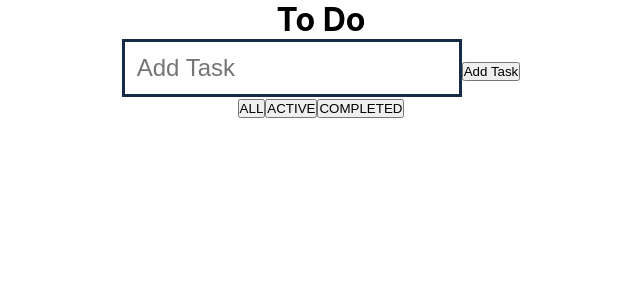
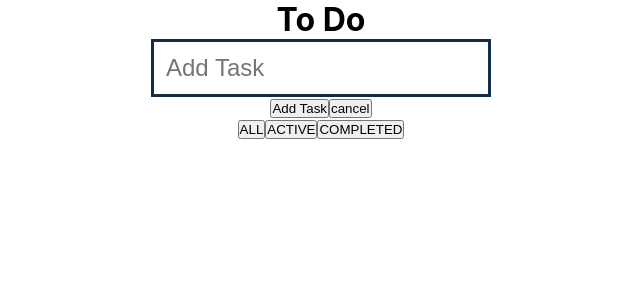
Before and after one commit to M-Hafez22/To-Do-App, a React (Create React App) app: page / in a window 1280 px wide. Shown: the top 300 px of the page, without its empty margins (319-959 px from the left). Built offline with nearby package versions, Linux system fonts and the light colour scheme.

Commit message:
Enable the user to clear the input field

```diff
--- a/src/components/AddTodoItem.js
+++ b/src/components/AddTodoItem.js
@@ -13,6 +13,9 @@ export default function AddTodoItem() {
   const onChange = event => {
       setTodo(event.target.value);
   }
+
+  // Clear the input field
+  const cancel = () => setTodo('');
 
   // submit the todo to ToDo List
   const onSubmit = (event) => {
@@ -37,7 +40,10 @@ export default function AddTodoItem() {
         value={todo}
         onChange={onChange}
       />
-      <button type="submit">{massage}</button>
+      <div className='buttons'>
+          <button type="submit">{massage}</button>
+          <button onClick={cancel} >cancel</button>
+      </div>
     </form>
   )
 }
```
